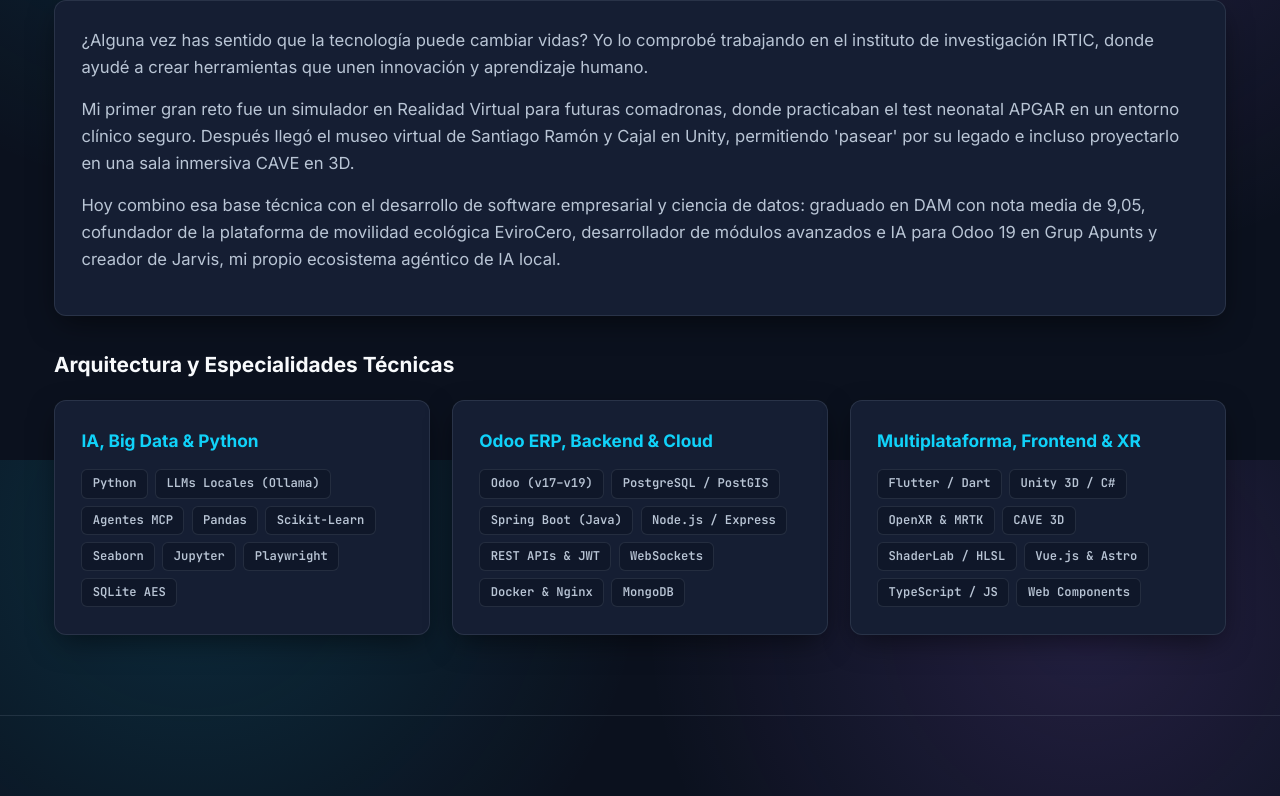
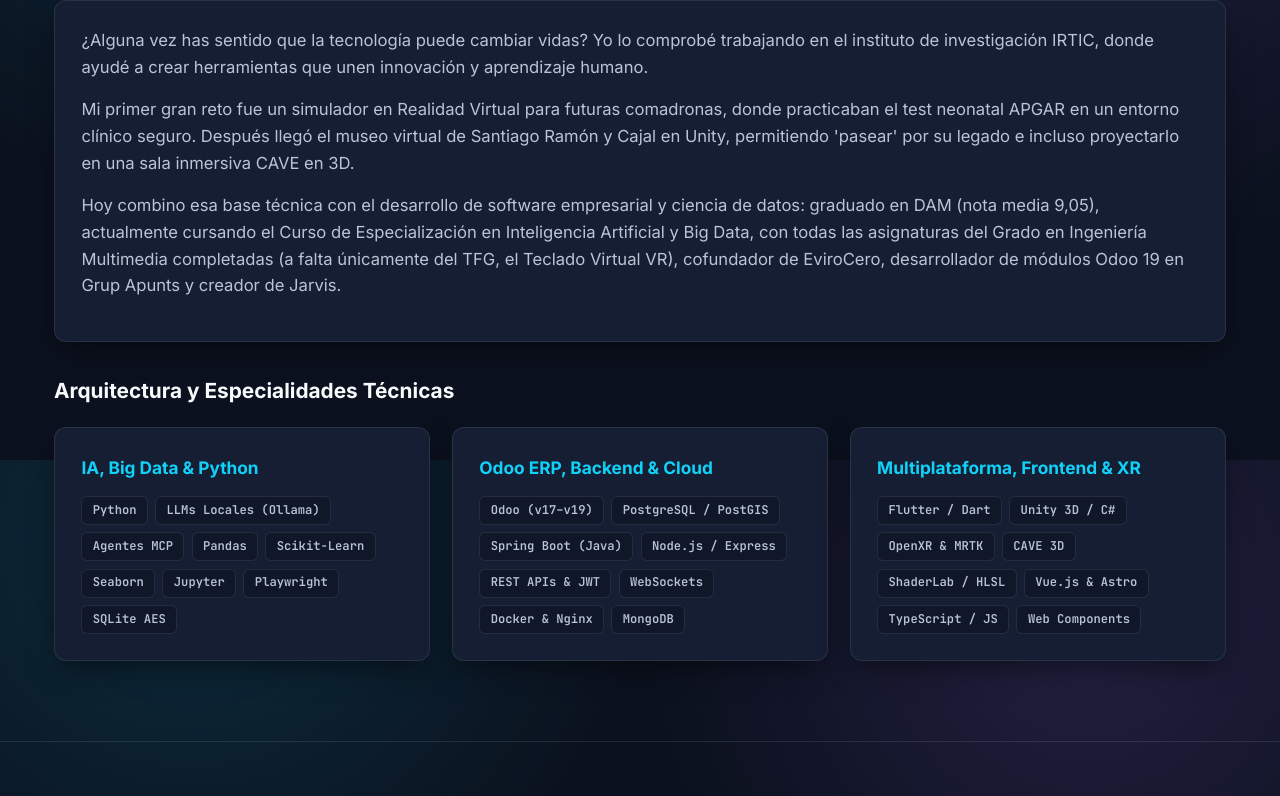
Before and after one commit to jonimax11000/jonimax11000.github.io, an Astro site: page / in a window 1280 px wide. Shown: the part 1140-1936 px from the top of the page. Built offline with nearby package versions, Linux system fonts and the light colour scheme; Astro itself is replaced by a stand-in of ours.

Commit message:
feat: add AI & Big Data specialization, UV Multimedia degree status, and official certifications section

```diff
--- a/src/data/profile.json
+++ b/src/data/profile.json
@@ -28,12 +28,12 @@
     "es": [
       "¿Alguna vez has sentido que la tecnología puede cambiar vidas? Yo lo comprobé trabajando en el instituto de investigación IRTIC, donde ayudé a crear herramientas que unen innovación y aprendizaje humano.",
       "Mi primer gran reto fue un simulador en Realidad Virtual para futuras comadronas, donde practicaban el test neonatal APGAR en un entorno clínico seguro. Después llegó el museo virtual de Santiago Ramón y Cajal en Unity, permitiendo 'pasear' por su legado e incluso proyectarlo en una sala inmersiva CAVE en 3D.",
-      "Hoy combino esa base técnica con el desarrollo de software empresarial y ciencia de datos: graduado en DAM con nota media de 9,05, cofundador de la plataforma de movilidad ecológica EviroCero, desarrollador de módulos avanzados e IA para Odoo 19 en Grup Apunts y creador de Jarvis, mi propio ecosistema agéntico de IA local."
+      "Hoy combino esa base técnica con el desarrollo de software empresarial y ciencia de datos: graduado en DAM (nota media 9,05), actualmente cursando el Curso de Especialización en Inteligencia Artificial y Big Data, con todas las asignaturas del Grado en Ingeniería Multimedia completadas (a falta únicamente del TFG, el Teclado Virtual VR), cofundador de EviroCero, desarrollador de módulos Odoo 19 en Grup Apunts y creador de Jarvis."
     ],
     "en": [
       "Have you ever felt that technology can change lives? I experienced it firsthand while working at the IRTIC research institute, building tools that bridge technical innovation and human learning.",
       "My first major challenge was a Virtual Reality simulator for future midwives to practice the neonatal APGAR test in a safe clinical environment. Next came the Santiago Ramón y Cajal virtual museum in Unity, allowing visitors to walk through his legacy—even inside a 3D immersive CAVE room.",
-      "Today, I combine that foundation with enterprise software engineering and data science: graduated in Multiplatform Application Development (GPA 9.05/10), co-founder of the green-mobility platform EviroCero, Odoo 19 & AI module developer at Grup Apunts, and creator of Jarvis, my own local AI agentic ecosystem."
+      "Today, I combine that foundation with enterprise software engineering and data science: graduated in DAM (GPA 9.05/10), currently enrolled in the Postgraduate Specialization in Artificial Intelligence & Big Data, with all Multimedia Engineering coursework completed (only the Bachelor's Thesis—the VR Virtual Keyboard—remaining), co-founder of EviroCero, Odoo 19 developer at Grup Apunts, and creator of Jarvis."
     ]
   },
   "skillCategories": [
@@ -172,6 +172,22 @@
   "education": [
     {
       "title": {
+        "es": "Curso de Especialización en Inteligencia Artificial y Big Data",
+        "en": "Postgraduate Specialization in Artificial Intelligence & Big Data"
+      },
+      "institution": "IES Jaume II El Just · Formación Profesional (Máster FP)",
+      "period": "2026 – Actualidad",
+      "badge": {
+        "es": "Cursando Actualmente",
+        "en": "Currently Enrolled"
+      },
+      "details": {
+        "es": "Especialización oficial centrada en modelos de Machine Learning, Deep Learning, procesamiento distribuido de Big Data, sistemas expertos, LLMs locales e ingeniería de datos aplicada a producción.",
+        "en": "Official specialization focused on Machine Learning, Deep Learning, distributed Big Data pipelines, expert systems, local LLMs, and production data engineering."
+      }
+    },
+    {
+      "title": {
         "es": "Técnico Superior en Desarrollo de Aplicaciones Multiplataforma (DAM)",
         "en": "Higher Technician in Multiplatform Application Development (DAM)"
       },
@@ -182,8 +198,90 @@
         "en": "Graduated · GPA: 9.05 / 10"
       },
       "details": {
-        "es": "Formación intensiva en ingeniería de software multiplataforma, microservicios, bases de datos relacionales/NoSQL, despliegue con Docker y proyectos de Inteligencia Artificial y Big Data.",
-        "en": "Intensive training in multiplatform software engineering, microservices, relational/NoSQL databases, Docker deployment, and Artificial Intelligence & Big Data projects."
+        "es": "Formación intensiva en ingeniería de software multiplataforma, microservicios, bases de datos relacionales/NoSQL, despliegue con Docker y desarrollo móvil/backend.",
+        "en": "Intensive training in multiplatform software engineering, microservices, relational/NoSQL databases, Docker deployment, and mobile/backend development."
+      }
+    },
+    {
+      "title": {
+        "es": "Grado en Ingeniería Multimedia",
+        "en": "Bachelor's Degree in Multimedia Engineering"
+      },
+      "institution": "Universitat de València (UV)",
+      "period": "2018 – En pausa (solo TFG pendiente)",
+      "badge": {
+        "es": "A falta únicamente del TFG (Teclado VR)",
+        "en": "Only Thesis (TFG: VR Keyboard) Pending"
+      },
+      "details": {
+        "es": "Asignaturas y base de ingeniería completadas en gráficos por computador, Realidad Virtual/Aumentada, Unity 3D, usabilidad y arquitectura web. Únicamente pendiente la entrega del TFG, correspondiente al proyecto Teclado Virtual VR Multilingüe.",
+        "en": "Coursework and engineering core completed in computer graphics, Virtual/Augmented Reality, Unity 3D, usability, and web architecture. Only the Bachelor's Thesis (TFG) remains pending—corresponding to the Multilingual VR Virtual Keyboard project."
+      }
+    }
+  ],
+  "certifications": [
+    {
+      "title": {
+        "es": "PCAP™ — Certified Associate in Python Programming (PCAP-31-03)",
+        "en": "PCAP™ — Certified Associate in Python Programming (PCAP-31-03)"
+      },
+      "issuer": "Python Institute (OpenEDG)",
+      "category": "Python & Software Engineering",
+      "badge": {
+        "es": "Certificación Oficial · Associate",
+        "en": "Official Certification · Associate"
+      },
+      "details": {
+        "es": "Acreditación profesional en programación orientada a objetos, módulos, paquetes, manejo avanzado de excepciones, generadores y closures en Python.",
+        "en": "Professional credential validating object-oriented programming, modules, packages, advanced exception handling, generators, and closures in Python."
+      }
+    },
+    {
+      "title": {
+        "es": "PCEP™ — Certified Entry-Level Python Programmer (PCEP-30-02)",
+        "en": "PCEP™ — Certified Entry-Level Python Programmer (PCEP-30-02)"
+      },
+      "issuer": "Python Institute (OpenEDG)",
+      "category": "Python & Software Engineering",
+      "badge": {
+        "es": "Certificación Oficial · Entry-Level",
+        "en": "Official Certification · Entry-Level"
+      },
+      "details": {
+        "es": "Certificación internacional sobre fundamentos algorítmicos, estructuras de datos, control de flujo y funciones en Python.",
+        "en": "International certification covering algorithmic foundations, data structures, control flow, and functions in Python."
+      }
+    },
+    {
+      "title": {
+        "es": "Pandas & Data Visualization",
+        "en": "Pandas & Data Visualization"
+      },
+      "issuer": "Kaggle",
+      "category": "Data Science & Analytics",
+      "badge": {
+        "es": "Verificado · Kaggle 2026",
+        "en": "Verified · Kaggle 2026"
+      },
+      "details": {
+        "es": "Manipulación avanzada de datasets, análisis exploratorio, series temporales y visualización estadística con Pandas y Seaborn.",
+        "en": "Advanced dataset manipulation, exploratory data analysis, time-series processing, and statistical visualization with Pandas and Seaborn."
+      }
+    },
+    {
+      "title": {
+        "es": "Especialización en Big Data, NumPy con Python e Inteligencia Artificial",
+        "en": "Big Data, NumPy with Python & Artificial Intelligence Foundations"
+      },
+      "issuer": "Formación Técnica Acreditada",
+      "category": "AI & Big Data",
+      "badge": {
+        "es": "4 Certificados Completados",
+        "en": "4 Completed Certificates"
+      },
+      "details": {
+        "es": "Certificaciones en arquitectura Big Data, cálculo numérico vectorial con NumPy en Python, Fundamentos de IA e Introducción a la Inteligencia Artificial.",
+        "en": "Certifications in Big Data architectures, vectorized numerical computing with NumPy in Python, AI Foundations, and Introduction to Artificial Intelligence."
       }
     },
     {
@@ -191,31 +289,15 @@
         "es": "Certificación Oficial de Inglés — Nivel B2.2",
         "en": "Official English Certification — Level B2.2 (CEFR)"
       },
-      "institution": "Escuela Oficial de Idiomas (EOI)",
-      "period": "2024 – Actualidad",
+      "issuer": "Escuela Oficial de Idiomas (EOI)",
+      "category": "Languages",
       "badge": {
         "es": "B2.2 · Competencia Profesional",
         "en": "B2.2 · Professional Proficiency"
       },
       "details": {
-        "es": "Comunicación fluida oral y escrita orientada a entornos internacionales y documentación técnica.",
-        "en": "Fluent spoken and written communication tailored for international teams and technical documentation."
-      }
-    },
-    {
-      "title": {
-        "es": "Certificaciones en Ciencia de Datos: Pandas & Data Visualization",
-        "en": "Data Science Certifications: Pandas & Data Visualization"
-      },
-      "institution": "Kaggle",
-      "period": "2026",
-      "badge": {
-        "es": "Verificado · Data Science",
-        "en": "Verified · Data Science"
-      },
-      "details": {
-        "es": "Manipulación avanzada de datos tabulares, limpieza de series temporales y visualización estadística con Python, Pandas y Seaborn.",
-        "en": "Advanced tabular data manipulation, time-series cleaning, and statistical visualization using Python, Pandas, and Seaborn."
+        "es": "Acreditación oficial de comunicación oral y escrita fluida para equipos internacionales y documentación técnica.",
+        "en": "Official accreditation for fluent spoken and written communication in international engineering teams and technical documentation."
       }
     }
   ]
--- a/src/data/projects.json
+++ b/src/data/projects.json
@@ -101,8 +101,8 @@
       ],
       "branches": ["main"],
       "summary": {
-        "es": "Teclado virtual 3D para Realidad Virtual y Mixta desarrollado en Unity y C# con motores propios de composición silábica y contextual en tiempo real. Soporta escritura en alfabeto coreano (composición matemática de bloques silábicos Hangul Unicode 0xAC00), árabe (formas contextuales aislada, inicial, media y final + ligaduras y renderizado RTL), chino (base de datos Pinyin) y diacríticos latinos.",
-        "en": "3D Virtual & Mixed Reality keyboard built in Unity and C# featuring custom real-time syllabic and contextual script composition engines. Supports Korean (mathematical Hangul Unicode 0xAC00 jamo block synthesis), Arabic (isolated, initial, medial, and final contextual glyph forms + ligatures and RTL rendering), Chinese (Pinyin database), and Latin diacritics."
+        "es": "Teclado virtual 3D para Realidad Virtual y Mixta (Trabajo Final de Grado en Ingeniería Multimedia) desarrollado en Unity y C# con motores propios de composición silábica y contextual en tiempo real. Soporta escritura en alfabeto coreano (composición matemática de bloques silábicos Hangul Unicode 0xAC00), árabe (formas contextuales aislada, inicial, media y final + ligaduras y renderizado RTL), chino (base de datos Pinyin) y diacríticos latinos.",
+        "en": "3D Virtual & Mixed Reality keyboard (Multimedia Engineering Bachelor's Thesis / TFG) built in Unity and C# featuring custom real-time syllabic and contextual script composition engines. Supports Korean (mathematical Hangul Unicode 0xAC00 jamo block synthesis), Arabic (isolated, initial, medial, and final contextual glyph forms + ligatures and RTL rendering), Chinese (Pinyin database), and Latin diacritics."
       },
       "highlights": {
         "es": [
--- a/src/i18n/ui.ts
+++ b/src/i18n/ui.ts
@@ -34,7 +34,9 @@ export const ui = {
       expTitle: 'Experiencia Profesional',
       softSkillsBadge: 'Soft Skills & Liderazgo Operativo',
       techRoleBadge: 'Ingeniería & Desarrollo',
-      eduTitle: 'Formación Académica y Certificaciones',
+      eduTitle: 'Formación Académica',
+      certsTitle: 'Certificaciones Técnicas y Oficiales',
+      certsSubtitle: 'Acreditaciones oficiales en Python, Ciencia de Datos, Inteligencia Artificial, Big Data e Idiomas.',
       linkedinVerified: 'Sincronizado con LinkedIn vía Jarvis',
     },
     featured: {
@@ -143,7 +145,9 @@ export const ui = {
       expTitle: 'Professional Experience',
       softSkillsBadge: 'Soft Skills & Operational Leadership',
       techRoleBadge: 'Software Engineering',
-      eduTitle: 'Academic Education & Certifications',
+      eduTitle: 'Academic Education',
+      certsTitle: 'Technical & Official Certifications',
+      certsSubtitle: 'Official credentials in Python, Data Science, Artificial Intelligence, Big Data, and Languages.',
       linkedinVerified: 'Synced with LinkedIn via Jarvis',
     },
     featured: {
--- a/src/layouts/BaseLayout.astro
+++ b/src/layouts/BaseLayout.astro
@@ -97,9 +97,22 @@ const schemaGraph = {
         },
         {
           '@type': 'EducationalOrganization',
+          name: 'Universitat de València (UV)',
+        },
+        {
+          '@type': 'EducationalOrganization',
           name: 'Escuela Oficial de Idiomas (EOI)',
         },
       ],
+      hasCredential: profile.certifications.map((c) => ({
+        '@type': 'EducationalOccupationalCredential',
+        name: c.title[lang],
+        credentialCategory: c.category,
+        recognizedBy: {
+          '@type': 'Organization',
+          name: c.issuer,
+        },
+      })),
     },
     {
       '@type': 'ItemList',
```
Also changed, not shown: src/components/PortfolioHome.astro (+23 -1 lines).
